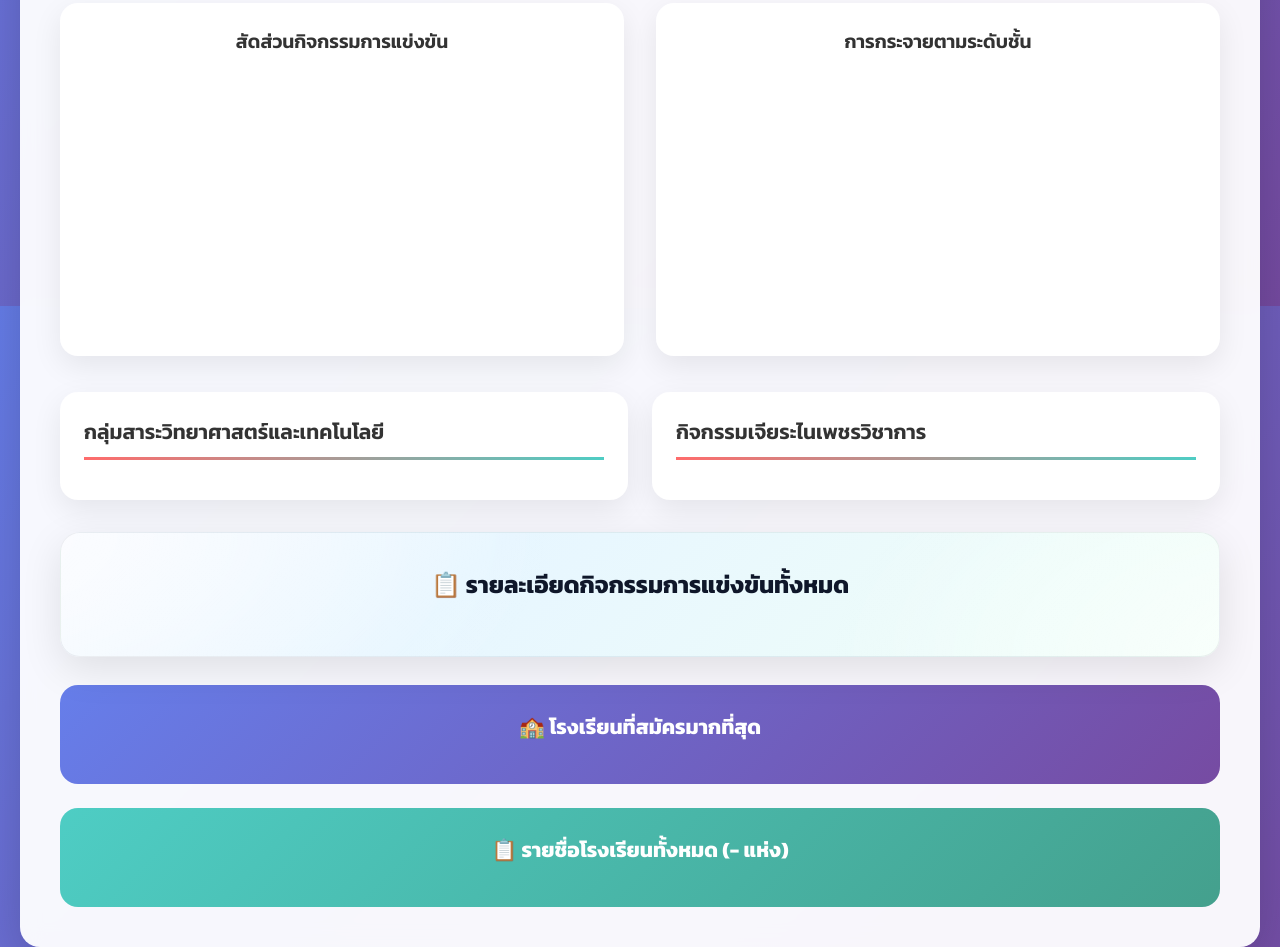
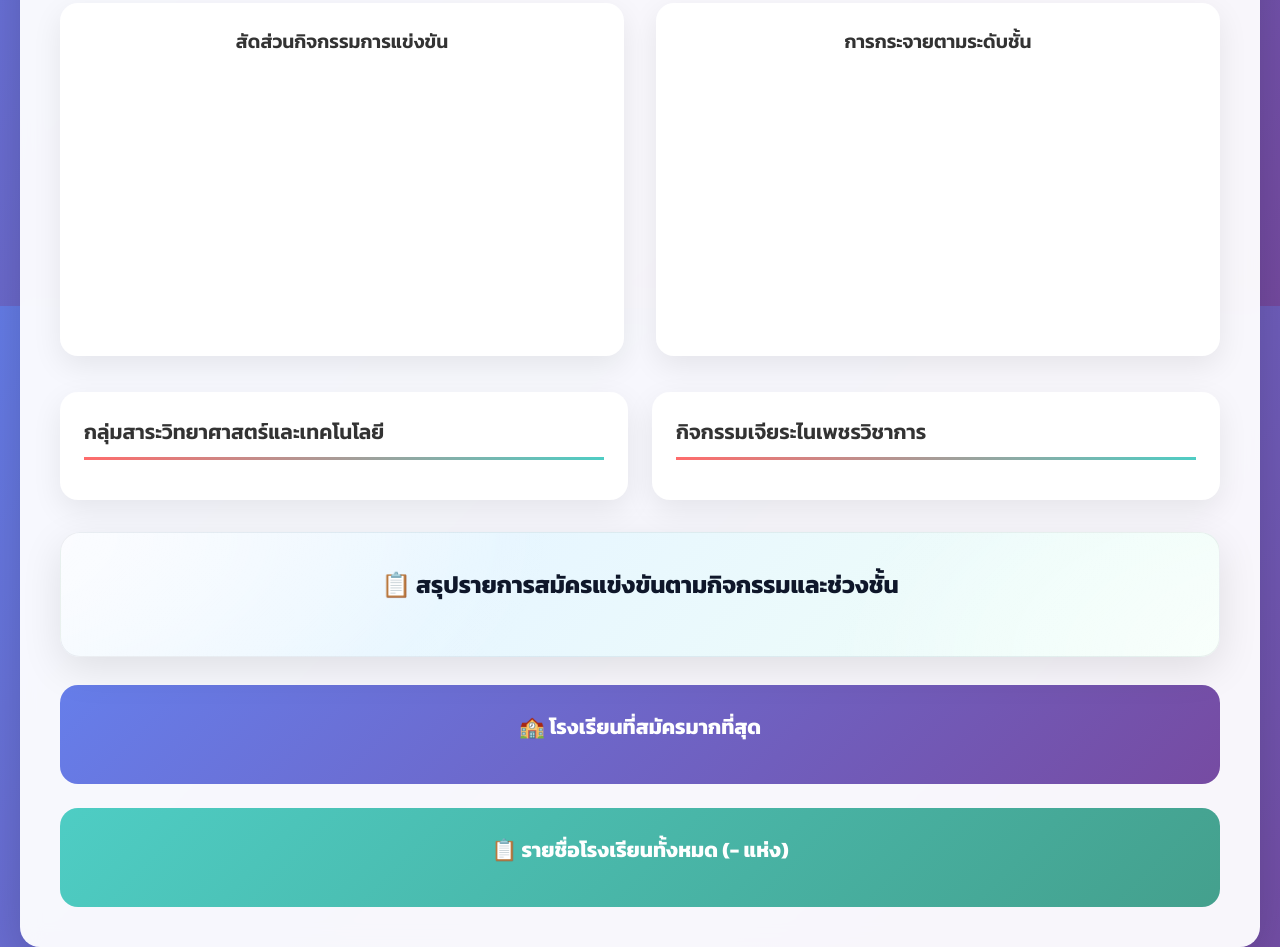
Before and after one commit to jjnikom576/NganwitPTK27, a plain HTML site: page index.html in a window 1280 px wide. Shown: the part 494-1441 px from the top of the page. Drawn offline with nearby package versions, Linux system fonts and the light colour scheme.

Commit message:
change name

```diff
--- a/index.html
+++ b/index.html
@@ -78,8 +78,8 @@
     </section>
 
     <!-- Detailed (ดีไซน์ใหม่) -->
-    <section class="detailed-section fancy" aria-label="รายละเอียดกิจกรรมการแข่งขันทั้งหมด">
-      <h3>📋 รายละเอียดกิจกรรมการแข่งขันทั้งหมด</h3>
+    <section class="detailed-section fancy" aria-label="สรุปรายการสมัครแข่งขันตามกิจกรรมและช่วงชั้น">
+      <h3>📋 สรุปรายการสมัครแข่งขันตามกิจกรรมและช่วงชั้น</h3>
       <div id="detailedActivities" class="detail-grid"></div>
     </section>
 
```
